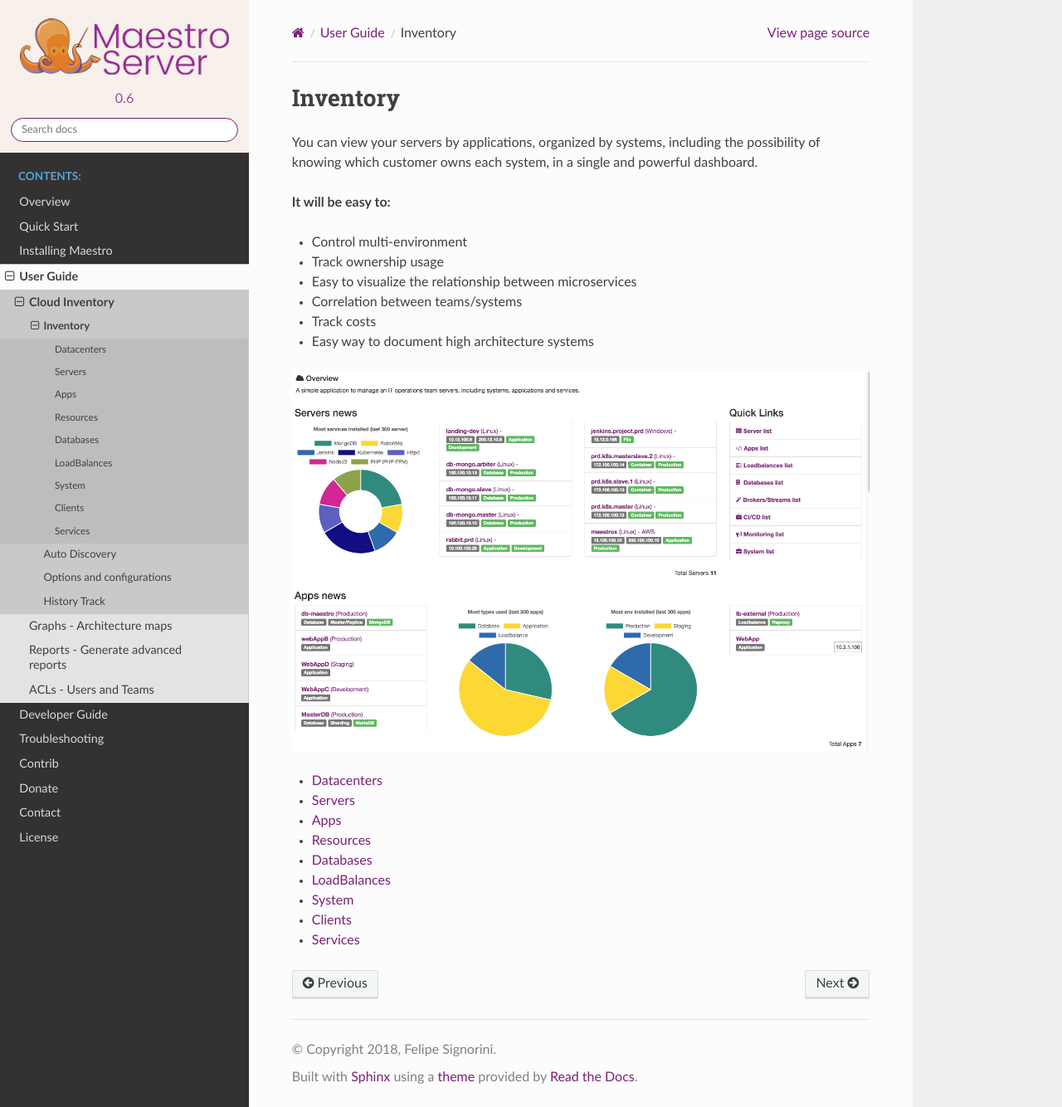
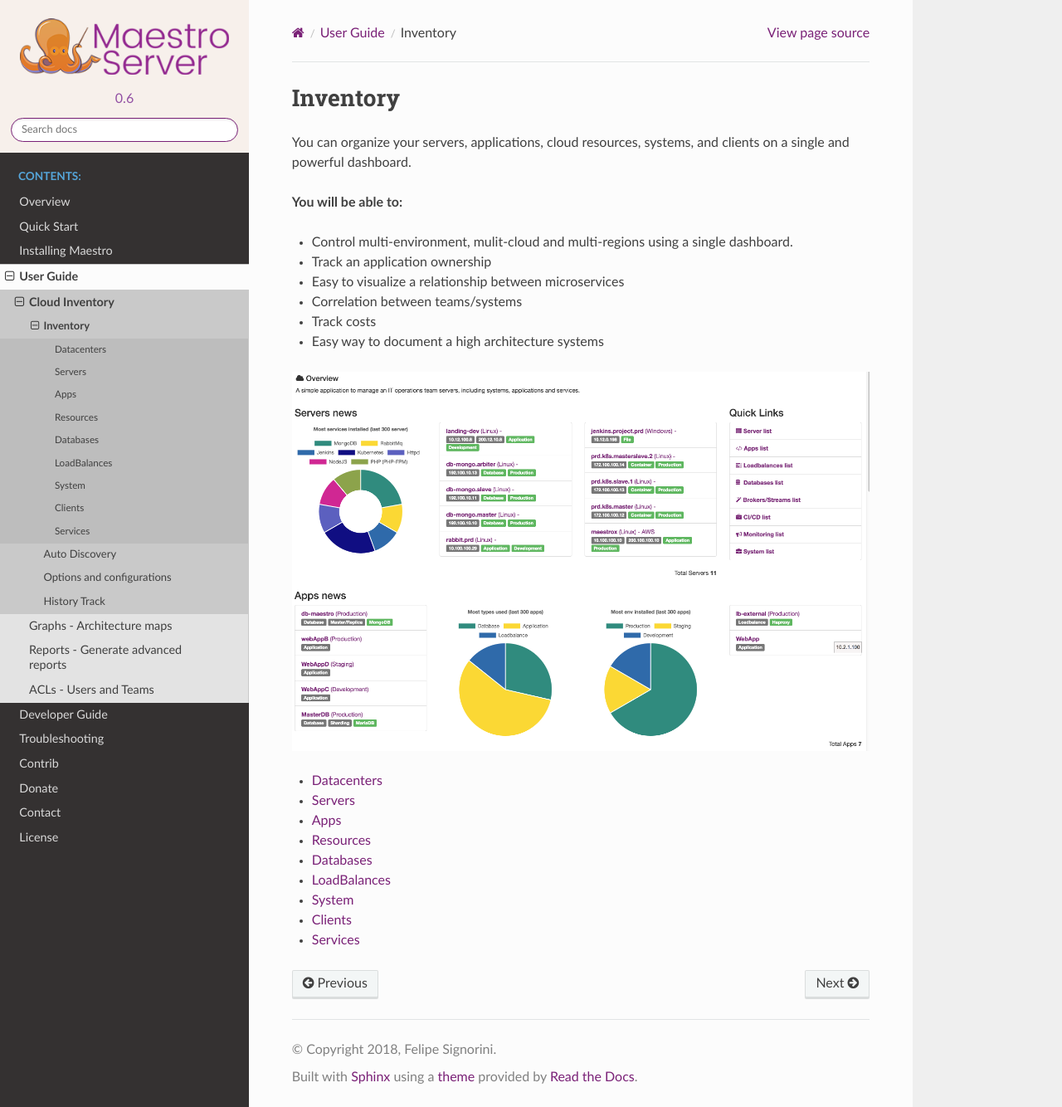
Before and after one commit to maestro-server/webdocs, a Sphinx documentation site: the page built from docs/userguide/cloud_inventory/inventory/index.rst, in a window 1280 px wide and 1334 px high. Shown: the whole window at 83% size. Built offline with Sphinx 7.4.7 and the Read the Docs theme 2.0.0, drawn with Linux system fonts in a browser that asks for light colours; formulas are drawn with MathJax 3.

Commit message:
Update index.rst

```diff
--- a/docs/userguide/cloud_inventory/inventory/index.rst
+++ b/docs/userguide/cloud_inventory/inventory/index.rst
@@ -1,16 +1,16 @@
 Inventory
 =========
 
-You can view your servers by applications, organized by systems, including the possibility of knowing which customer owns each system, in a single and powerful dashboard.
+You can organize your servers, applications, cloud resources, systems, and clients on a single and powerful dashboard.
 
-**It will be easy to:**
+**You will be able to:**
 
-- Control multi-environment
-- Track ownership usage
-- Easy to visualize the relationship between microservices
+- Control multi-environment, mulit-cloud and multi-regions using a single dashboard.
+- Track an application ownership
+- Easy to visualize a relationship between microservices
 - Correlation between teams/systems
 - Track costs
-- Easy way to document high architecture systems
+- Easy way to document a high architecture systems
 
 
 .. image:: ../../../_static/screen/dashboard.png
```
